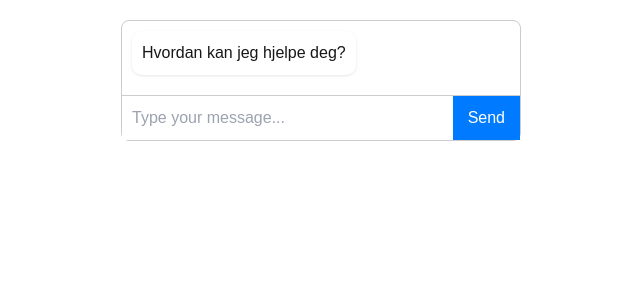
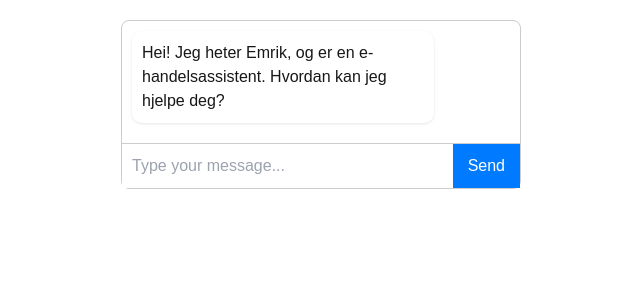
Before and after one commit to leomcgrath/hackathon-chatbot, a Next.js app in the folder ai-mate/: page / in a window 1280 px wide. Shown: the top 300 px of the page, without its empty margins (319-959 px from the left). Built offline with nearby package versions, Linux system fonts and the light colour scheme.

Commit message:
Nå husker den!

```diff
--- a/ai-mate/src/app/components/Chatbot.tsx
+++ b/ai-mate/src/app/components/Chatbot.tsx
@@ -9,10 +9,12 @@ type Message = {
   text: string;
 };
 
+var allPromts = "";
+
 const Chatbot: React.FC = () => {
   // Start with the initial bot message "Hvordan kan jeg hjelpe deg?"
   const [conversation, setConversation] = useState<Message[]>([
-    { sender: 'bot', text: "Hvordan kan jeg hjelpe deg?" }
+    { sender: 'bot', text: "Hei! Jeg heter Emrik, og er en e-handelsassistent. Hvordan kan jeg hjelpe deg?" }
   ]);
   const [userInput, setUserInput] = useState<string>('');
   const [isLoading, setIsLoading] = useState<boolean>(false);
@@ -38,8 +40,13 @@ const Chatbot: React.FC = () => {
       const genAI = new GoogleGenerativeAI(process.env.NEXT_PUBLIC_GOOGLE_API_KEY || '');
       const model = genAI.getGenerativeModel({ model: "gemini-2.0-flash" });
 
+      allPromts += userInput + "\n";
+      console.log("dette er alle promtsene: " + allPromts);
+
       const modifiedPrompt = `
       Du er en e-handelassistent i en elektronikkbutikk. Under er all informasjon om produktene i butikken din. Hver rad representerer et produkt med navn, kategori, URL til produktinformasjon, URL til bilde, pris, ID og beskrivelse.
+
+      Tidligere meldinger med kunden: ${allPromts}
 
       Produkt;Kategori;URL til produktinformasjon;URL til bilde (.jpg);Pris (NOK);ID;Beskrivelse
       SmartGlow LED-lamper;Belysning;https://example.com/smartglow-led-lamper;https://example.com/images/smartglow-led-lamper.jpg;299;SG001;Lys opp hjemmet ditt med SmartGlow LED-lamper, som tilbyr justerbar lysstyrke og fargetemperatur via en brukervennlig app. Perfekt for å skape den rette stemningen.
@@ -102,6 +109,9 @@ const Chatbot: React.FC = () => {
 
       Her kommer spørsmålet til brukeren: ${userInput}
       `;
+
+
+
       const result = await model.generateContent(modifiedPrompt);
       const responseText = result.response.text();
 
```
